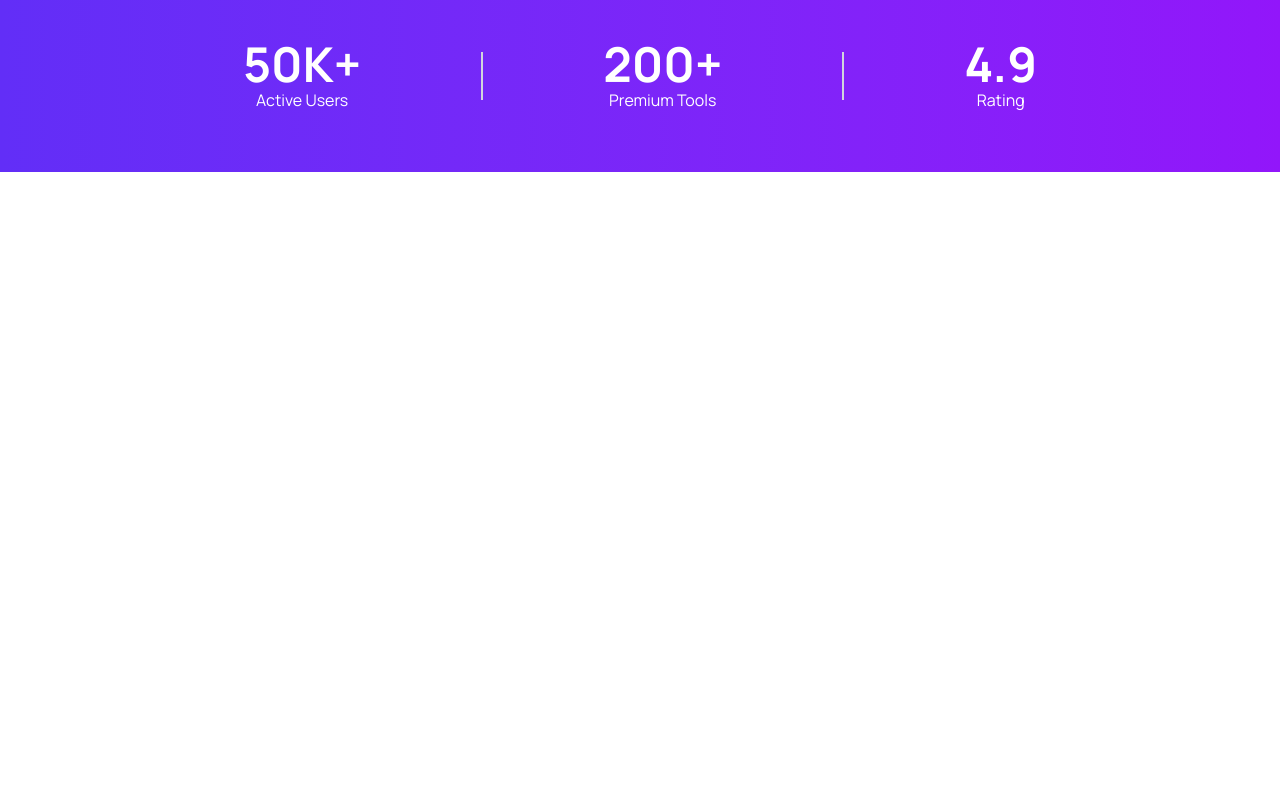
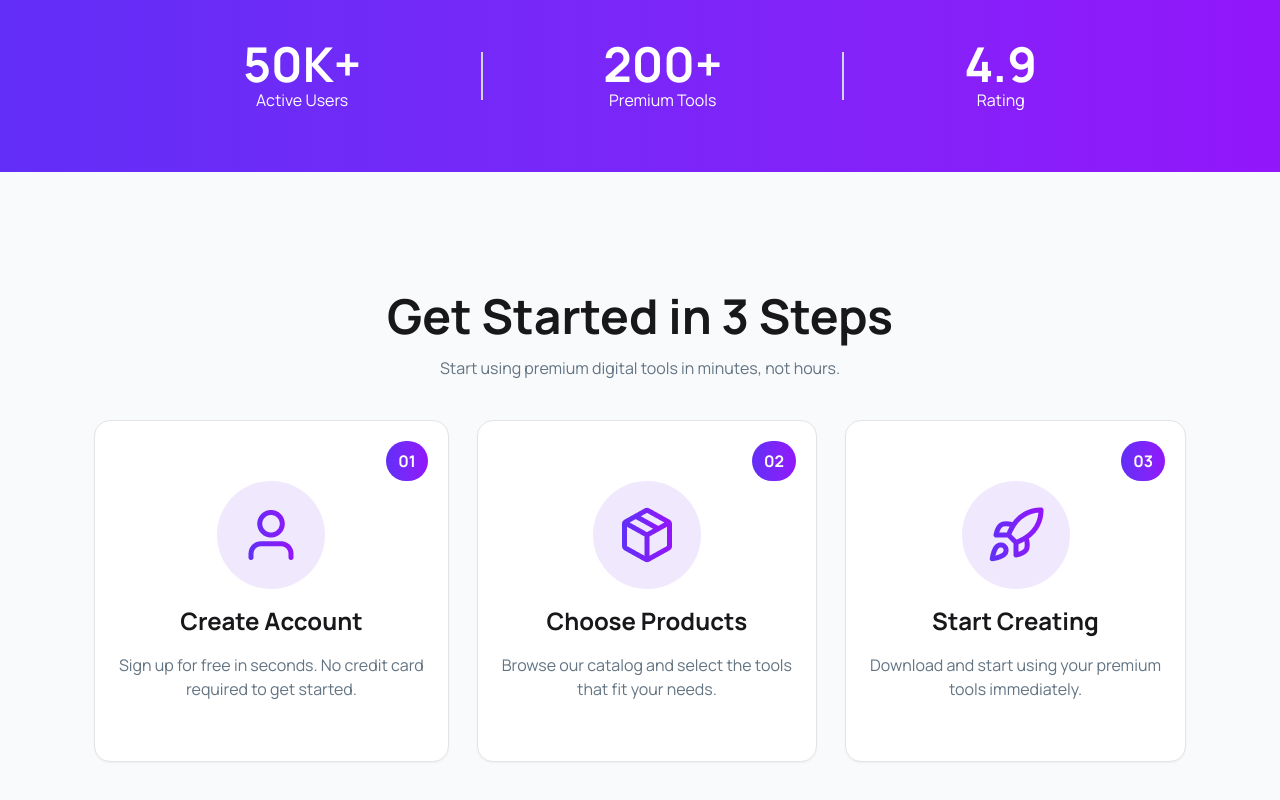
Before and after one commit to Avijeet2016/B13-A6-digitools, a React (Vite) app: page / in a window 1280 px wide. Shown: the part 818-1618 px from the top of the page. Before the commit the page ends 990 px from the top, so only its background shows below. Built offline with nearby package versions, Linux system fonts and the light colour scheme.

Commit message:
steps section added

```diff
--- a/src/App.jsx
+++ b/src/App.jsx
@@ -2,6 +2,7 @@ import './App.css'
 import Banner from './components/Banner';
 import Navbar from './components/Navbar';
 import Stats from './components/Stats';
+import Steps from './components/Steps';
 
 function App() {
 
@@ -11,6 +12,7 @@ function App() {
       <Navbar></Navbar>
       <Banner></Banner>
       <Stats></Stats>
+      <Steps></Steps>
     </>
   );
 }
--- /dev/null
+++ b/src/components/Steps.jsx
@@ -0,0 +1,63 @@
+import React from 'react';
+import userImg from '../assets/user.png';
+import productImg from '../assets/package.png';
+import rocketImg from '../assets/rocket.png';
+
+const Steps = () => {
+    return (
+      <div className="py-30 bg-[#f9fafc]">
+        <div className="flex flex-col justify-center items-center gap-4 mb-10">
+          <h1 className="font-bold text-5xl">Get Started in 3 Steps</h1>
+          <p className="text-[#627382]">
+            Start using premium digital tools in minutes, not hours.
+          </p>
+        </div>
+        <div className="flex justify-center items-center gap-7">
+          {/* card-1  */}
+          <div className="flex flex-col justify-center items-center gap-4 border border-zinc-200 rounded-2xl shadow-xs px-6 py-15 bg-[#ffffff] relative">
+            <button className="bg-linear-to-r from-[#622EF7] to-[#9216FA] text-white font-bold px-3 py-2 rounded-full absolute right-5 top-5">
+              01
+            </button>
+            <div className="bg-[#F0E9FE] p-6 rounded-full">
+              <img src={userImg} alt="User Image" />
+            </div>
+            <h3 className="text-2xl font-bold">Create Account</h3>
+            <p className="text-[#627382] text-center">
+              Sign up for free in seconds. No credit card
+              <br /> required to get started.
+            </p>
+          </div>
+          {/* card-2  */}
+          <div className="flex flex-col justify-center items-center gap-4 border border-zinc-200 rounded-2xl shadow-xs px-6 py-15 bg-[#ffffff] relative">
+            <button className="bg-linear-to-r from-[#622EF7] to-[#9216FA] text-white font-bold px-3 py-2 rounded-full absolute right-5 top-5">
+              02
+            </button>
+            <div className="bg-[#F0E9FE] p-6 rounded-full">
+              <img src={productImg} alt="Product Image" />
+            </div>
+            <h3 className="text-2xl font-bold">Choose Products</h3>
+            <p className="text-[#627382] text-center">
+              Browse our catalog and select the tools
+              <br /> that fit your needs.
+            </p>
+          </div>
+          {/* card-3  */}
+          <div className="flex flex-col justify-center items-center gap-4 border border-zinc-200 rounded-2xl shadow-xs px-6 py-15 bg-[#ffffff] relative">
+            <button className="bg-linear-to-r from-[#622EF7] to-[#9216FA] text-white font-bold px-3 py-2 rounded-full absolute right-5 top-5">
+              03
+            </button>
+            <div className="bg-[#F0E9FE] p-6 rounded-full">
+              <img src={rocketImg} alt="Rocket Image" />
+            </div>
+            <h3 className="text-2xl font-bold">Start Creating</h3>
+            <p className="text-[#627382] text-center">
+              Download and start using your premium
+              <br /> tools immediately.
+            </p>
+          </div>
+        </div>
+      </div>
+    );
+};
+
+export default Steps;
```
